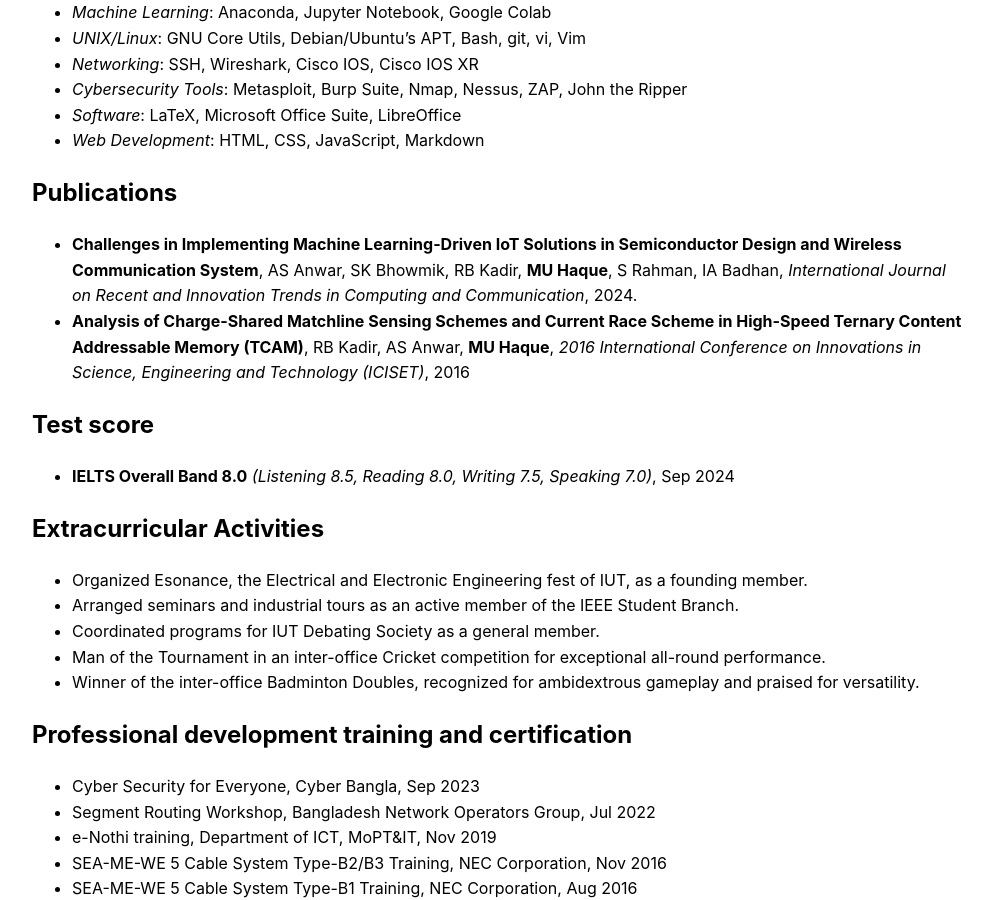
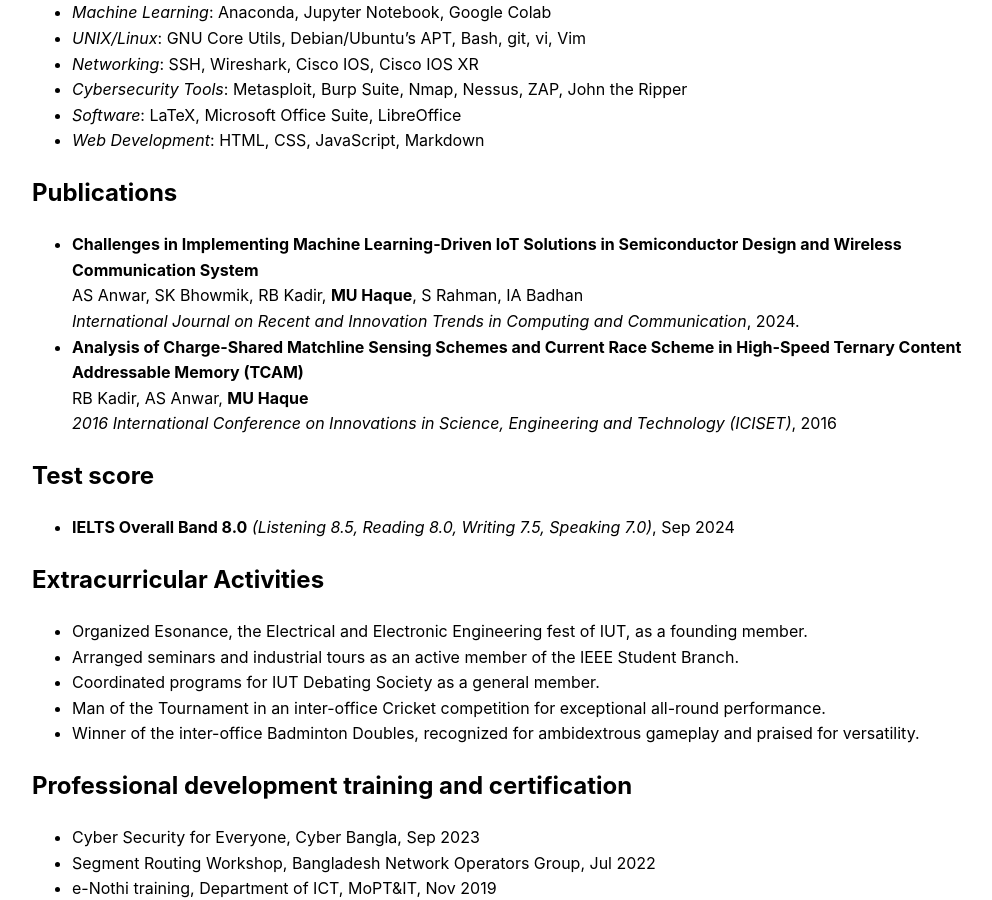
Before and after one commit to muntasimulhaque/muntasimulhaque.github.io, a Jekyll site: the page built from cv.md, in a window 1280 px wide and 900 px high, scrolled down 770 px. Shown: the whole window, without its empty margins (282-1274 px from the left). Built offline with Jekyll 4.4.1, drawn with Linux system fonts in a browser that asks for light colours.

Commit message:
Update cv.md

```diff
--- a/cv.md
+++ b/cv.md
@@ -35,8 +35,12 @@
 
 ## Publications
 
-- **Challenges in Implementing Machine Learning-Driven IoT Solutions in Semiconductor Design and Wireless Communication System**, AS Anwar, SK Bhowmik, RB Kadir, **MU Haque**, S Rahman, IA Badhan, *International Journal on Recent and Innovation Trends in Computing and Communication*, 2024.
-- **Analysis of Charge-Shared Matchline Sensing Schemes and Current Race Scheme in High-Speed Ternary Content Addressable Memory (TCAM)**, RB Kadir, AS Anwar, **MU Haque**, *2016 International Conference on Innovations in Science, Engineering and Technology (ICISET)*, 2016
+- **Challenges in Implementing Machine Learning-Driven IoT Solutions in Semiconductor Design and Wireless Communication System**
+AS Anwar, SK Bhowmik, RB Kadir, **MU Haque**, S Rahman, IA Badhan
+*International Journal on Recent and Innovation Trends in Computing and Communication*, 2024.
+- **Analysis of Charge-Shared Matchline Sensing Schemes and Current Race Scheme in High-Speed Ternary Content Addressable Memory (TCAM)**
+RB Kadir, AS Anwar, **MU Haque**
+*2016 International Conference on Innovations in Science, Engineering and Technology (ICISET)*, 2016
 
 ## Test score
 
```
